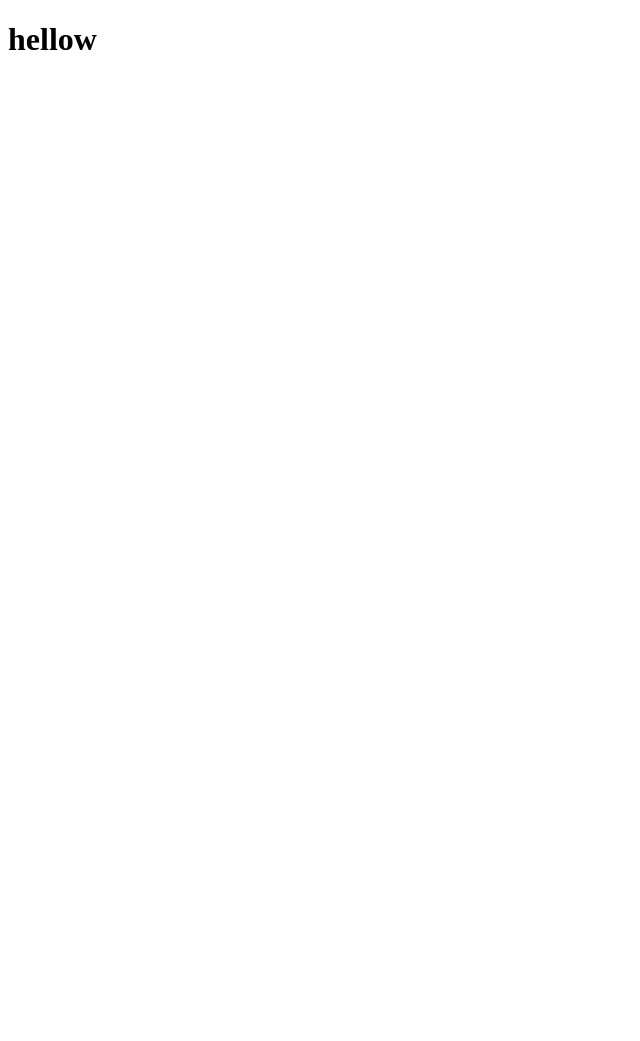
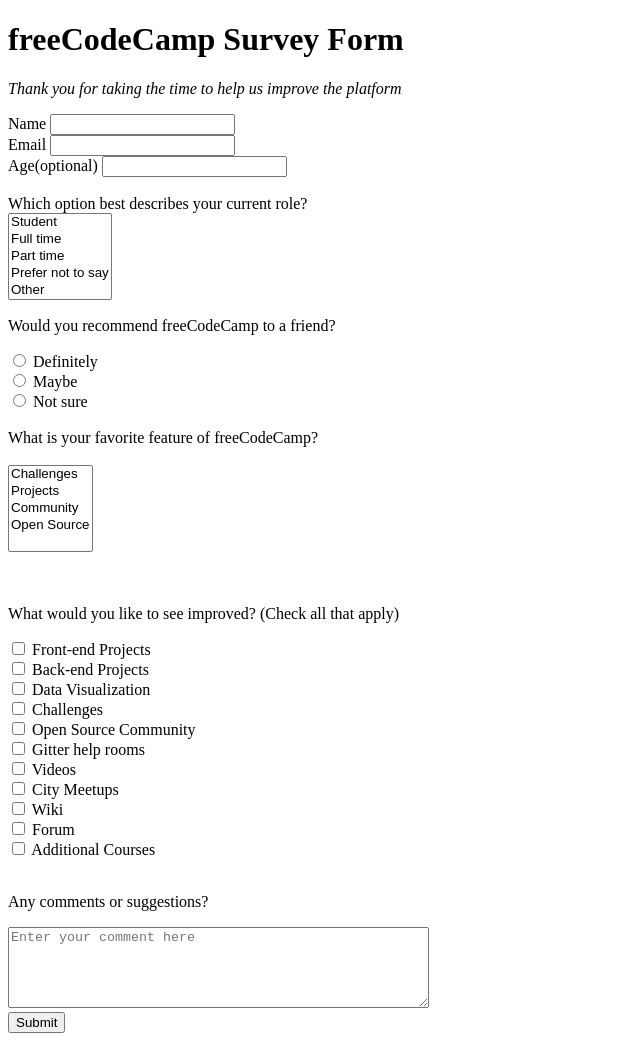
Before and after one commit to Hemlatab/Survey-Form, a plain HTML site: page index.html in a window 1280 px wide. Shown: the whole page, without its empty margins (0-640 px from the left). Before the commit the page ends 800 px from the top, so only its background shows below. Drawn offline with Linux system fonts and the light colour scheme.

Commit message:
Create survey form

```diff
--- a/index.html
+++ b/index.html
@@ -1,6 +1,86 @@
 <!DOCTYPE html>
 <html>
     <body>
-        <h1>hellow</h1>
+        <div class="wrapper">
+
+            <div class="container">
+                    <h1>freeCodeCamp Survey Form</h1>
+                    <p><i>Thank you for taking the time to help us improve the platform </i></p>
+
+                    <div class="survey-form">
+
+                    <form>
+                        <label for="name">Name</label>
+                        <input type="text" id="name" name="name"><br>
+                        <label for="email">Email</label>
+                        <input type="email" id="email" name="email"><br>
+                        <label for="age">Age(optional)</label>
+                        <input type="number" id="number" name="number"><br>
+                        <br>
+
+                        <label for="role">Which option best describes your current role?</label><br>
+                        <select id="role" name="role" size="5">
+                            <option value="student">Student</option>
+                            <option value="fulltime">Full time</option>
+                            <option value="partime">Part time</option>
+                            <option value="prefernottosay">Prefer not to say</option>
+                            <option value="other">Other</option>
+                        </select> <br>
+
+                        <p>Would you recommend freeCodeCamp to a friend?</p>
+                        <input type="radio" id="definitely" name="definitely" value="Definitely">
+                        <label for="definitely">Definitely</label> <br>
+                        <input type="radio" id="maybe" name="maybe" value="Maybe">
+                        <label for="definitely">Maybe</label> <br>
+                        <input type="radio" id="not sure" name="not sure" value="Not sure">
+                        <label for="definitely">Not sure</label>
+                        <br><br>
+
+                        <label for="role">What is your favorite feature of freeCodeCamp?</label><br><br>
+                        <select id="feature" name="feature" size="5">
+                            <s label="Select an option" disabled>
+                            <option value="Challenges">Challenges</option>
+                            <option value="projects">Projects</option>
+                            <option value="community">Community</option>
+                            <option value="open-source">Open Source</option>
+                        </select>
+                            <br> <br> <br>
+
+
+                        <p>What would you like to see improved? (Check all that apply)</p>
+                        <input type="checkbox" id="front-end-projects" name="front-end-projects">
+                        <label for="">Front-end Projects</label> <br>
+                        <input type="checkbox" id="back-end" name="back-end">
+                        <label for="">Back-end Projects</label><br>
+                        <input type="checkbox" id="data-visualization" name="data-visualization">
+                        <label for="">Data Visualization</label><br>
+                        <input type="checkbox" id="challenges" name="challenges">
+                        <label for="">Challenges</label><br>
+                        <input type="checkbox" id="open-source-community" name="open-source-community">
+                        <label for="">Open Source Community</label><br>
+                        <input type="checkbox" id="gitter" name="gitter">
+                        <label for="">Gitter help rooms</label><br>
+                        <input type="checkbox" id="videos" name="videos">
+                        <label for="">Videos</label><br>
+                        <input type="checkbox" id="meetups" name="meetups">
+                        <label for="">City Meetups</label><br>
+                        <input type="checkbox" id="wiki" name="wiki">
+                        <label for="">Wiki</label><br>
+                        <input type="checkbox" id="forum" name=""forum>
+                        <label for="">Forum</label><br>
+                        <input type="checkbox" id="courses" name="courses">
+                        <label for="">Additional Courses</label><br>
+                        <br>
+
+                        <p>Any comments or suggestions?</p>
+                        <textarea rows="5" cols="50" placeholder="Enter your comment here"></textarea> <br>
+
+                        <button class="submit-btn">Submit</button>
+                    </form>
+                </div>
+
+            </div>
+
+        </div>
     </body>
 </html>
```
